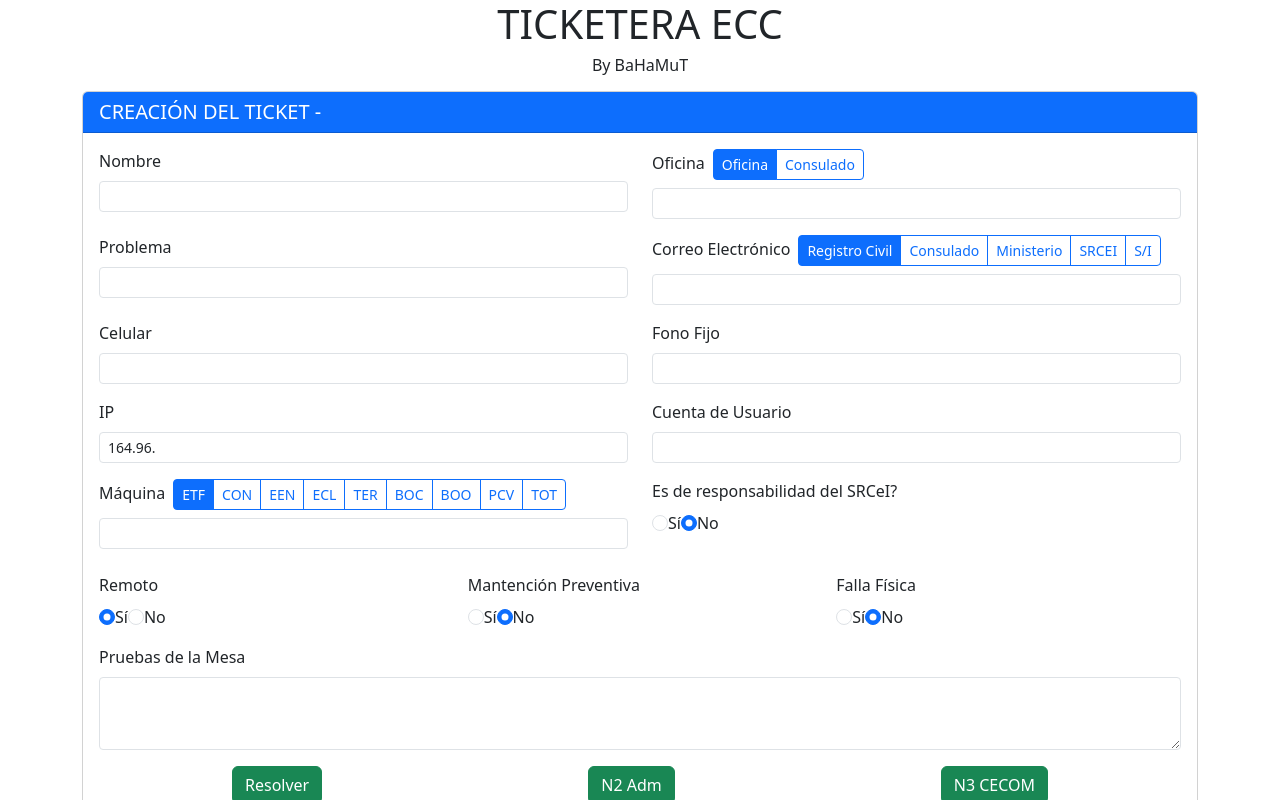
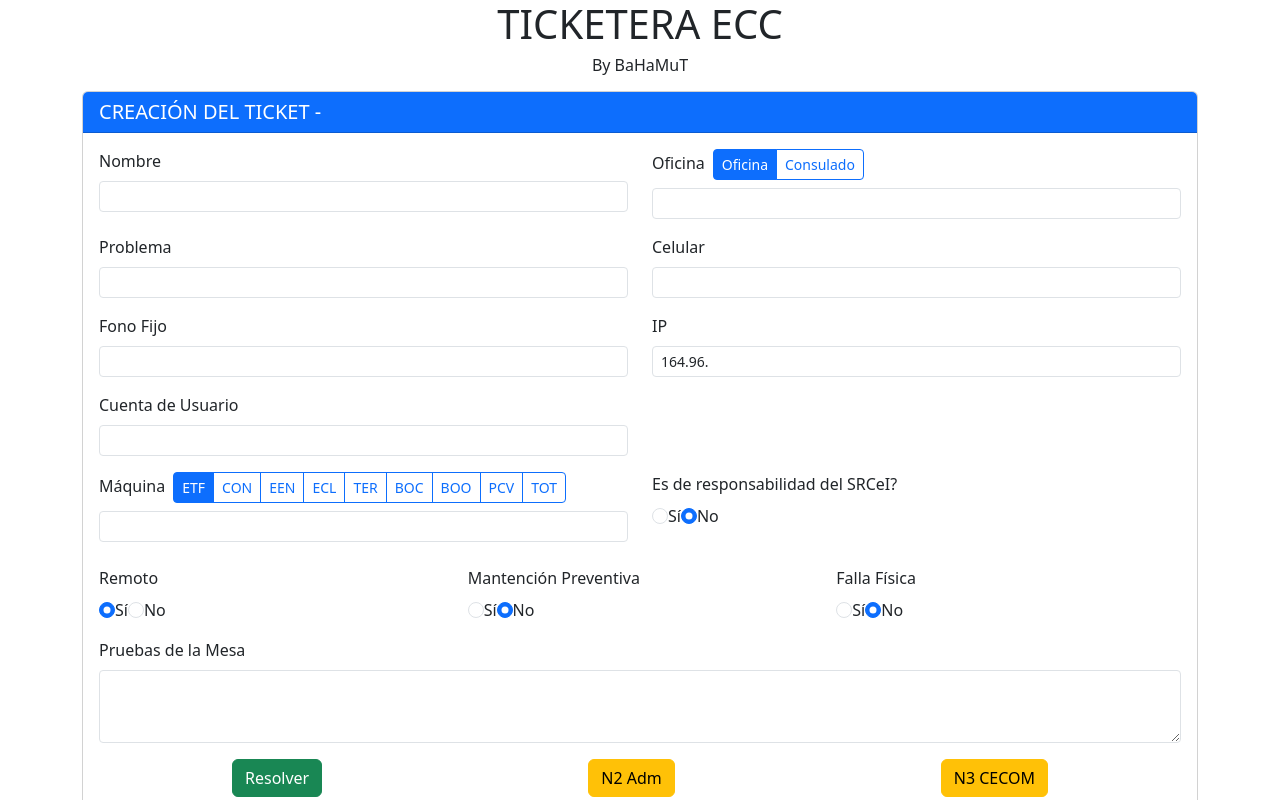
Before and after one commit to BaHaMuT11/ticketera-ecc, a React (Vite) app: page /baha-ticket in a window 1280 px wide. Shown: the top 800 px of the page. Built offline with nearby package versions, Linux system fonts and the light colour scheme.

Commit message:
Se elimina campo correo

```diff
--- a/src/components/TicketForm.jsx
+++ b/src/components/TicketForm.jsx
@@ -28,13 +28,6 @@ const TicketForm = () => {
 
         sb.appendLine("NOMBRE MAQUINA: " + formTransform(formTicket.tipoMaquina) + "-" + formTransform(formTicket.maquina));
         sb.appendLine("NOMBRE: " + formTransform(formTicket.nombre));
-        sb.appendLine("EMAIL: " + (
-            formTransform(formTicket.tipoCorreo) === "REGISTROCIVIL"  ? formTransform(formTicket.correoElectronico) + "@REGISTROCIVIL.GOB.CL" :
-            formTransform(formTicket.tipoCorreo) === "CONSULADO" ? formTransform(formTicket.correoElectronico) + "@MINREL.GOB.CL" :
-            formTransform(formTicket.tipoCorreo) === "MINISTERIO" ? formTransform(formTicket.correoElectronico) + "@MINREL.CL" :
-            formTransform(formTicket.tipoCorreo) === "SRCEI" ? formTransform(formTicket.correoElectronico) + "@SRCEI.CL" :
-            formTransform(formTicket.correoElectronico)));
-
         sb.appendLine("FONO FIJO: " + formTransform(formTicket.fonoFijo));
         sb.appendLine("CELULAR: " + formTransform(formTicket.celular));
         sb.appendLine("OFICINA: " + (
@@ -124,54 +117,6 @@ const TicketForm = () => {
                                     <input type="text" className="form-control form-control-sm" id="problema"
                                            name="problema" value={ticketFormData.problema} onChange={handleChange}
                                            required/>
-                                </div>
-
-                                <div className="col-md-6 mb-3">
-                                    <label htmlFor="correoElectronico" className="form-label">Correo Electrónico
-                                        <div className="btn-group ms-2" role="group">
-                                            <input type="radio" className="btn-check" name="tipoCorreo"
-                                                   id="registroCivilRadio"
-                                                   value="REGISTROCIVIL"
-                                                   checked={ticketFormData.tipoCorreo === "REGISTROCIVIL"}
-                                                   onChange={handleChange} required/>
-                                            <label className="btn btn-outline-primary btn-sm"
-                                                   htmlFor="registroCivilRadio">Registro
-                                                Civil</label>
-
-                                            <input type="radio" className="btn-check" name="tipoCorreo"
-                                                   id="consuladoInstRadio" value="CONSULADO"
-                                                   checked={ticketFormData.tipoCorreo === "CONSULADO"}
-                                                   onChange={handleChange}/>
-                                            <label className="btn btn-outline-primary btn-sm"
-                                                   htmlFor="consuladoInstRadio">Consulado</label>
-
-                                            <input type="radio" className="btn-check" name="tipoCorreo"
-                                                   id="ministerioRadio"
-                                                   value="MINISTERIO"
-                                                   checked={ticketFormData.tipoCorreo === "MINISTERIO"}
-                                                   onChange={handleChange}
-                                            />
-                                            <label className="btn btn-outline-primary btn-sm"
-                                                   htmlFor="ministerioRadio">Ministerio</label>
-
-                                            <input type="radio" className="btn-check" name="tipoCorreo" id="srceiRadio"
-                                                   value="SRCEI"
-                                                   checked={ticketFormData.tipoCorreo === "SRCEI"}
-                                                   onChange={handleChange}/>
-                                            <label className="btn btn-outline-primary btn-sm"
-                                                   htmlFor="srceiRadio">SRCEI</label>
-
-                                            <input type="radio" className="btn-check" name="tipoCorreo" id="siRadio"
-                                                   value="SI"
-                                                   checked={ticketFormData.tipoCorreo === "SI"}
-                                                   onChange={handleChange}/>
-                                            <label className="btn btn-outline-primary btn-sm"
-                                                   htmlFor="siRadio">S/I</label>
-                                        </div>
-                                    </label>
-                                    <input type="text" className="form-control form-control-sm" id="correoElectronico"
-                                           name="correoElectronico" value={ticketFormData.correoElectronico}
-                                           onChange={handleChange} required/>
                                 </div>
 
                                 <div className="col-md-6 mb-3">
@@ -405,8 +350,8 @@ const TicketForm = () => {
 
                             <div className="d-flex justify-content-around">
                                 <button type="submit" className="btn btn-success">Resolver</button>
-                                <button type="button" className="btn btn-success" onClick={ () => {setN2Visibility(!n2Visibility); setN3Visibility(false); setRotulo(null); setDireccion(null);}}>N2 Adm</button>
-                                <button type="button" className="btn btn-success" onClick={ () => {setN3Visibility(!n3Visibility); setN2Visibility(false);}}>N3 CECOM</button>
+                                <button type="button" className="btn btn-warning" onClick={ () => {setN2Visibility(!n2Visibility); setN3Visibility(false); setRotulo(null); setDireccion(null);}}>N2 Adm</button>
+                                <button type="button" className="btn btn-warning" onClick={ () => {setN3Visibility(!n3Visibility); setN2Visibility(false);}}>N3 CECOM</button>
                             </div>
 
                         </form>
--- a/src/context/TicketProvider.jsx
+++ b/src/context/TicketProvider.jsx
@@ -11,8 +11,6 @@ export const TicketProvider = ({ children }) => {
         tipoOficina: "OFICINA",
         oficina: "",
         problema: "",
-        correoElectronico: "",
-        tipoCorreo: "REGISTROCIVIL",
         celular: "",
         fonoFijo: "",
         ip: "164.96.",
```
